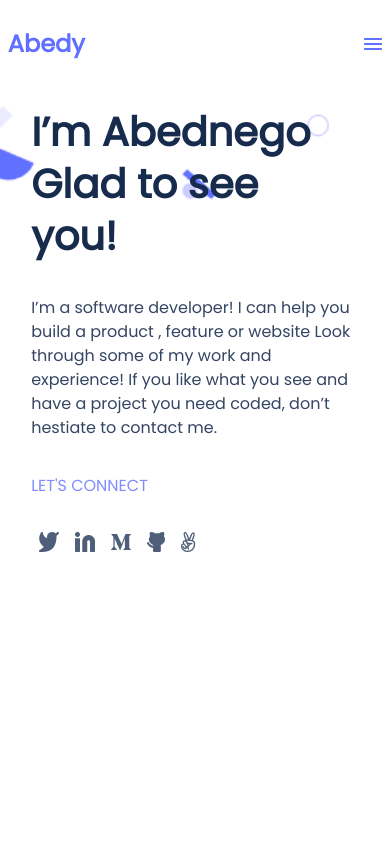
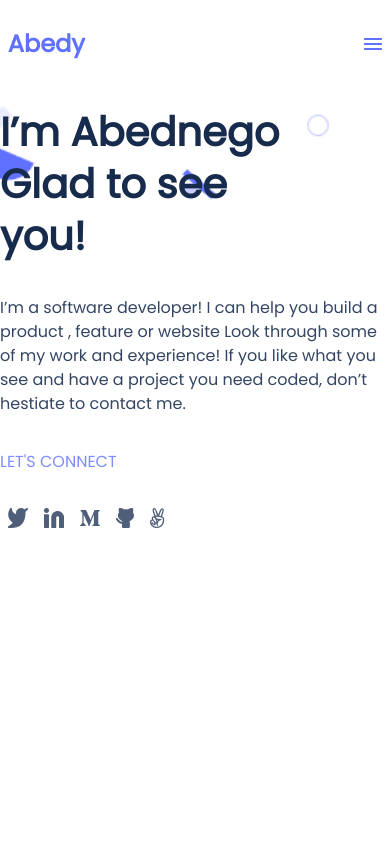
Before and after one commit to AbednegoKibitok/module1microverse, a website: page index.html in a window 390 px wide. Shown: the top 844 px of the page. Drawn offline with Linux system fonts and the light colour scheme.

Commit message:
Modify styles.css

```diff
--- a/styles.css
+++ b/styles.css
@@ -512,8 +512,6 @@ header {
     font-size: 40px;
     line-height: 52px;
     margin-top: 6vh;
-    margin-left: 8vw;
-    margin-right: 8vw;
   }
 
   .main {
@@ -524,8 +522,6 @@ header {
     font-size: 16px;
     line-height: 24px;
     margin-top: 4vh;
-    margin-left: 8vw;
-    margin-right: 8vw;
   }
 
   .connect {
@@ -536,8 +532,6 @@ header {
     font-size: 16px;
     line-height: 24px;
     margin-top: 4vh;
-    margin-left: 8vw;
-    margin-right: 8vw;
   }
 
   .social {
@@ -547,8 +541,6 @@ header {
     list-style-type: none;
     padding-left: 8px;
     margin-top: 4vh;
-    margin-left: 8vw;
-    margin-right: 8vw;
   }
 
   .card1 {
@@ -663,4 +655,9 @@ header {
     margin-left: 30vw;
     bottom: 8px;
   }
+
+  .separa {
+    width: 95vw;
+    padding-left: 5vw;
+  }
 }
```
